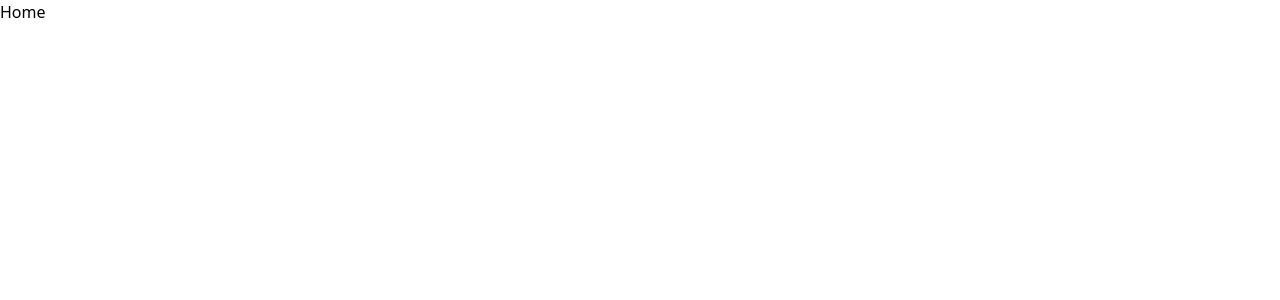
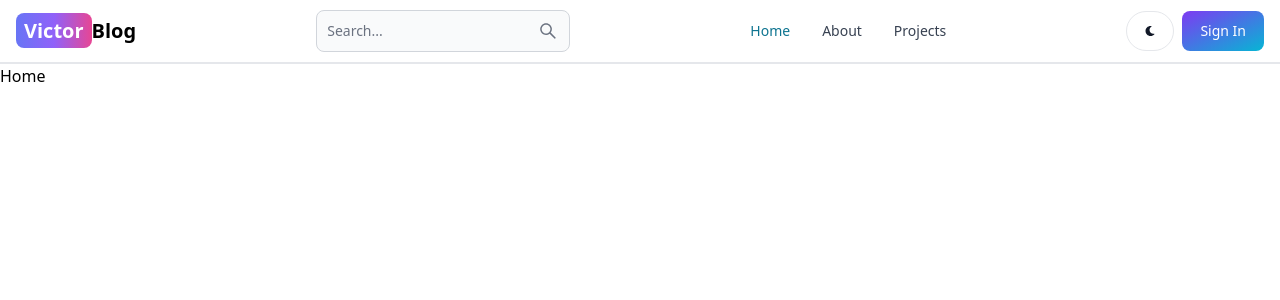
Before and after one commit to vcasbayprog/mern-blog, a React (Vite) app in the folder client/: page / in a window 1280 px wide. Shown: the top 300 px of the page. Built offline with nearby package versions, Linux system fonts and the light colour scheme.

Commit message:
create the header section

```diff
--- a/client/package.json
+++ b/client/package.json
@@ -10,8 +10,10 @@
     "preview": "vite preview"
   },
   "dependencies": {
+    "flowbite-react": "^0.10.2",
     "react": "^18.3.1",
     "react-dom": "^18.3.1",
+    "react-icons": "^5.4.0",
     "react-router-dom": "^7.0.2"
   },
   "devDependencies": {
--- a/client/src/App.jsx
+++ b/client/src/App.jsx
@@ -6,10 +6,12 @@
 import SignUp from './pages/SignUp'
 import Dashboard from './pages/Dashboard'
 import Projects from './pages/Projects'
+import Header from './components/Header'
 
 export default function App() {
   return (
     <BrowserRouter>
+    <Header/>
       <Routes>
         <Route path="/" element={<Home />} />
         <Route path="/about" element={<About />} />
--- /dev/null
+++ b/client/src/components/Header.jsx
@@ -0,0 +1,43 @@
+import React from 'react'
+import { Button, Navbar, TextInput } from 'flowbite-react'
+import { Link, useLocation } from 'react-router-dom'
+import { AiOutlineSearch } from 'react-icons/ai'
+import { FaMoon } from 'react-icons/fa'
+
+export default function Header() {
+  const path = useLocation().pathname;
+  return (
+    <Navbar className='border-b-2'>
+      <Link to="/" className='self-center whitespace-nowrap text-sm sm:text-xl font-semibold dark:text-white'>
+        <span className='px-2 py-1 bg-gradient-to-r from-indigo-500 via-purple-500 to-pink-500 rounded-lg text-white'>Victor</span>
+        Blog
+      </Link>
+      <form>
+        <TextInput type='text' placeholder='Search...' rightIcon={AiOutlineSearch} className='hidden lg:inline'></TextInput>
+      </form>
+      <Button className='w-12 h-10 lg:hidden' color='gray' pill>
+        <AiOutlineSearch></AiOutlineSearch>
+      </Button>
+      <div className='flex gap-2 md:order-2'>
+        <Button className='w-12 h-10 hidden sm:inline' color='gray' pill>
+          <FaMoon></FaMoon>
+        </Button>
+        <Link to='/sign-in'>
+          <Button gradientDuoTone='purpleToBlue'>Sign In</Button>
+        </Link>
+        <Navbar.Toggle></Navbar.Toggle>
+      </div>
+      <Navbar.Collapse>
+        <Navbar.Link active={path === '/'} as={'div'}>
+          <Link to='/'>Home</Link>
+        </Navbar.Link>
+        <Navbar.Link active={path === '/about'} as={'div'}>
+          <Link to='/about'>About</Link>
+        </Navbar.Link>
+        <Navbar.Link active={path === '/projects'} as={'div'}>
+          <Link to='/projects'>Projects</Link>
+        </Navbar.Link>
+      </Navbar.Collapse>
+    </Navbar>
+  );
+}
--- a/client/tailwind.config.js
+++ b/client/tailwind.config.js
@@ -1,11 +1,13 @@
+const flowbite = require("flowbite-react/tailwind");
 /** @type {import('tailwindcss').Config} */
 export default {
   content: [
     "./index.html",
     "./src/**/*.{js,ts,jsx,tsx}",
+    flowbite.content(),
   ],
   theme: {
     extend: {},
   },
-  plugins: [],
+  plugins: [flowbite.plugin(),],
 };
```
Also changed, not shown: 1 other file (tests, documents, lock files or other folders).
